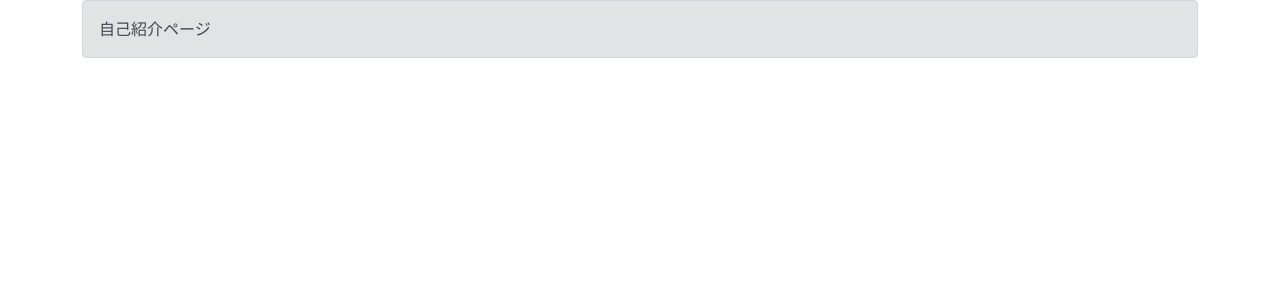
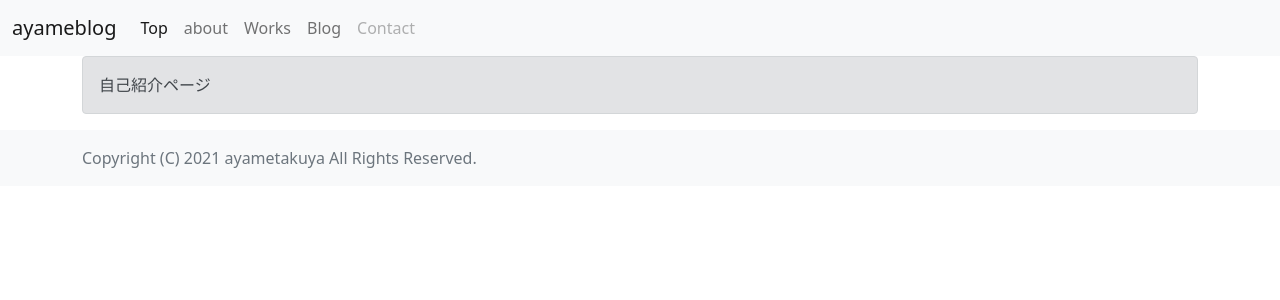
Before and after one commit to nsktky/blog, a Django app: page /about/ in a window 1280 px wide. Shown: the top 300 px of the page. Run offline with Django 3.2, Linux system fonts and the light colour scheme.

Commit message:
ヘッダー、フッターの作成

```diff
--- a/templates/base.html
+++ b/templates/base.html
@@ -1,5 +1,5 @@
 <!doctype html>
-<html lang="en">
+<html lang="ja">
   <head>
     <!-- Required meta tags -->
     <meta charset="utf-8">
@@ -11,9 +11,34 @@
     <title>{% block title %}{% endblock %}</title>
   </head>
   <body>
+    <nav class="navbar navbar-expand-lg navbar-light bg-light">
+      <div class="container-fluid">
+        <a class="navbar-brand" href="{% url 'top' %}">ayameblog</a>
+        <button class="navbar-toggler" type="button" data-bs-toggle="collapse" data-bs-target="#navbarNavAltMarkup" aria-controls="navbarNavAltMarkup" aria-expanded="false" aria-label="Toggle navigation">
+          <span class="navbar-toggler-icon"></span>
+        </button>
+        <div class="collapse navbar-collapse" id="navbarNavAltMarkup">
+          <div class="navbar-nav">
+            <a class="nav-link active" aria-current="page" href="{% url 'top' %}">Top</a>
+            <a class="nav-link" href="{% url 'about' %}">about</a>
+            <a class="nav-link" href="{% url 'worklist' %}">Works</a>
+            <a class="nav-link" href="{% url 'bloglist' %}">Blog</a>
+            <a class="nav-link disabled" href="#" tabindex="-1" aria-disabled="true">Contact</a>
+          </div>
+        </div>
+      </div>
+    </nav>
+
+
     {% block header %}{% endblock %}
 
     {% block content %}{% endblock %}
+
+      <footer class="footer mt-auto py-3 bg-light">
+        <div class="container">
+          <span class="text-muted">Copyright (C) 2021 ayametakuya All Rights Reserved.</span>
+        </div>
+      </footer>
 
     <!-- Optional JavaScript; choose one of the two! -->
 
```
Also changed, not shown: templates/top.html (+22 -7 lines).
